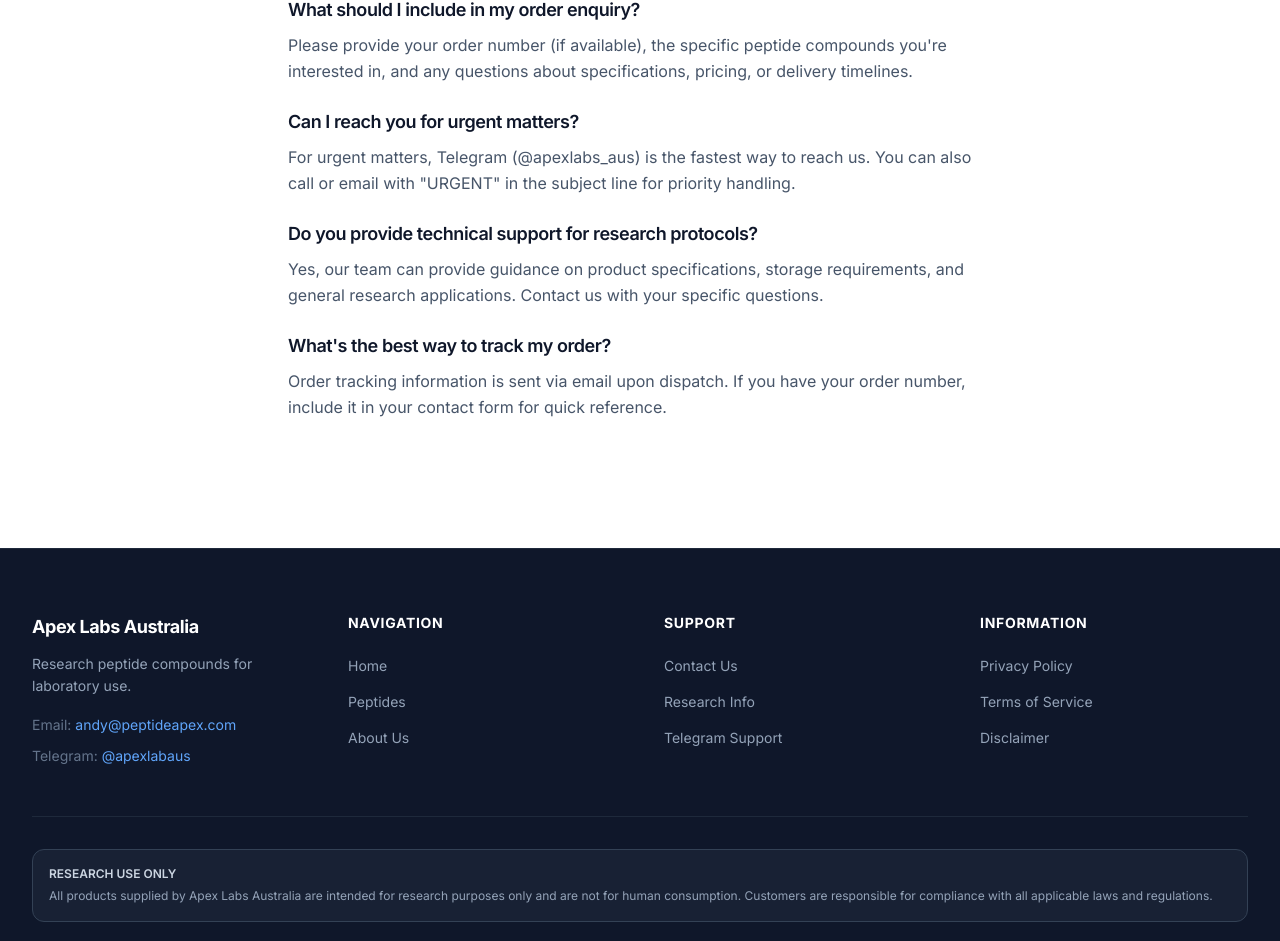
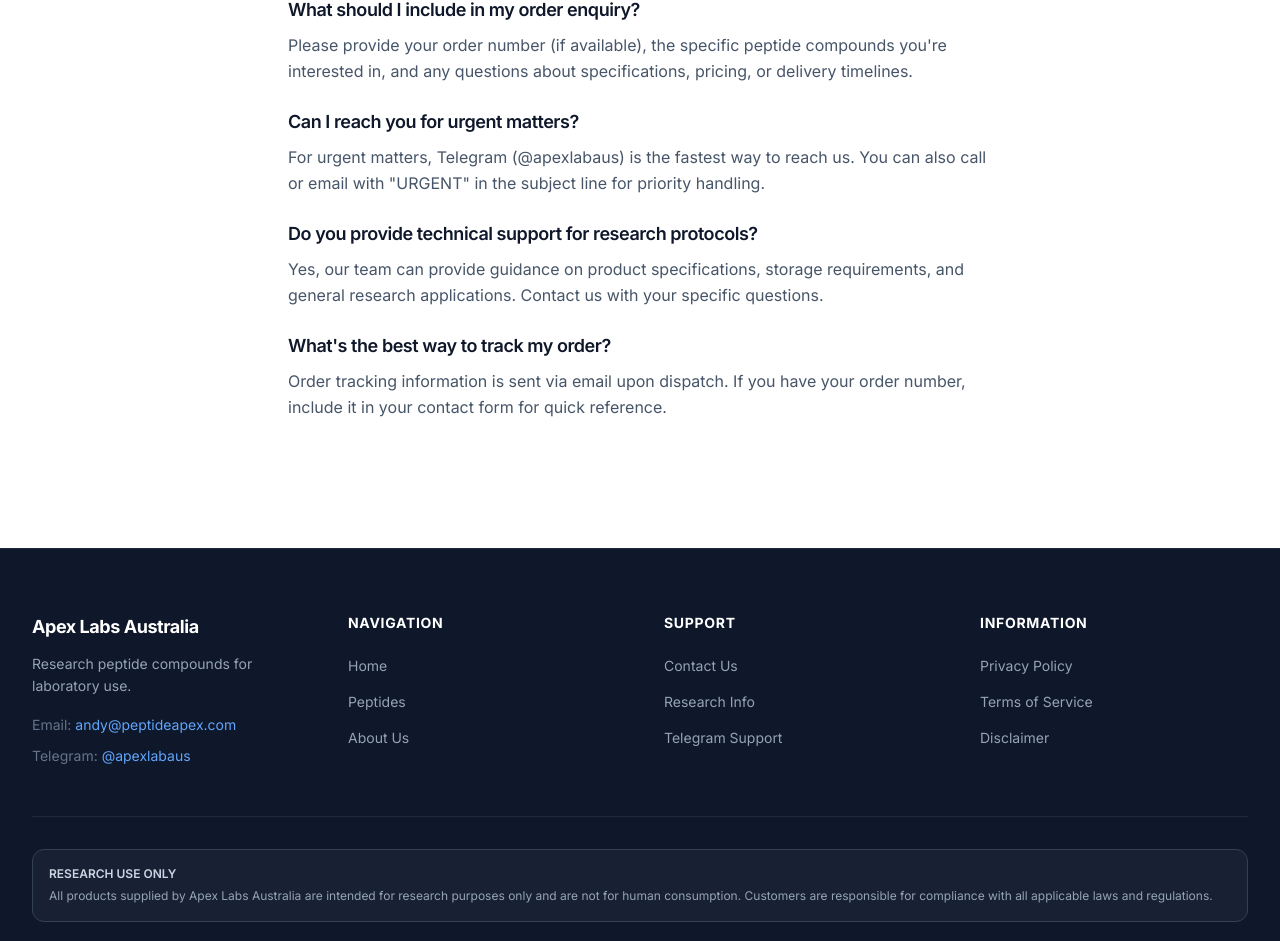
Before and after one commit to nikos192/apex-pep, a Next.js app: page /contact in a window 1280 px wide. Shown: the part 2855-3796 px from the top of the page. Built offline with nearby package versions, Linux system fonts and the light colour scheme.

Commit message:
Update page.tsx

```diff
--- a/app/contact/page.tsx
+++ b/app/contact/page.tsx
@@ -153,7 +153,7 @@
                 Can I reach you for urgent matters?
               </h3>
               <p className="text-slate-600 leading-relaxed">
-                For urgent matters, Telegram (@apexlabs_aus) is the fastest way to reach us. You
+                For urgent matters, Telegram (@apexlabaus) is the fastest way to reach us. You
                 can also call or email with "URGENT" in the subject line for priority handling.
               </p>
             </div>
```
